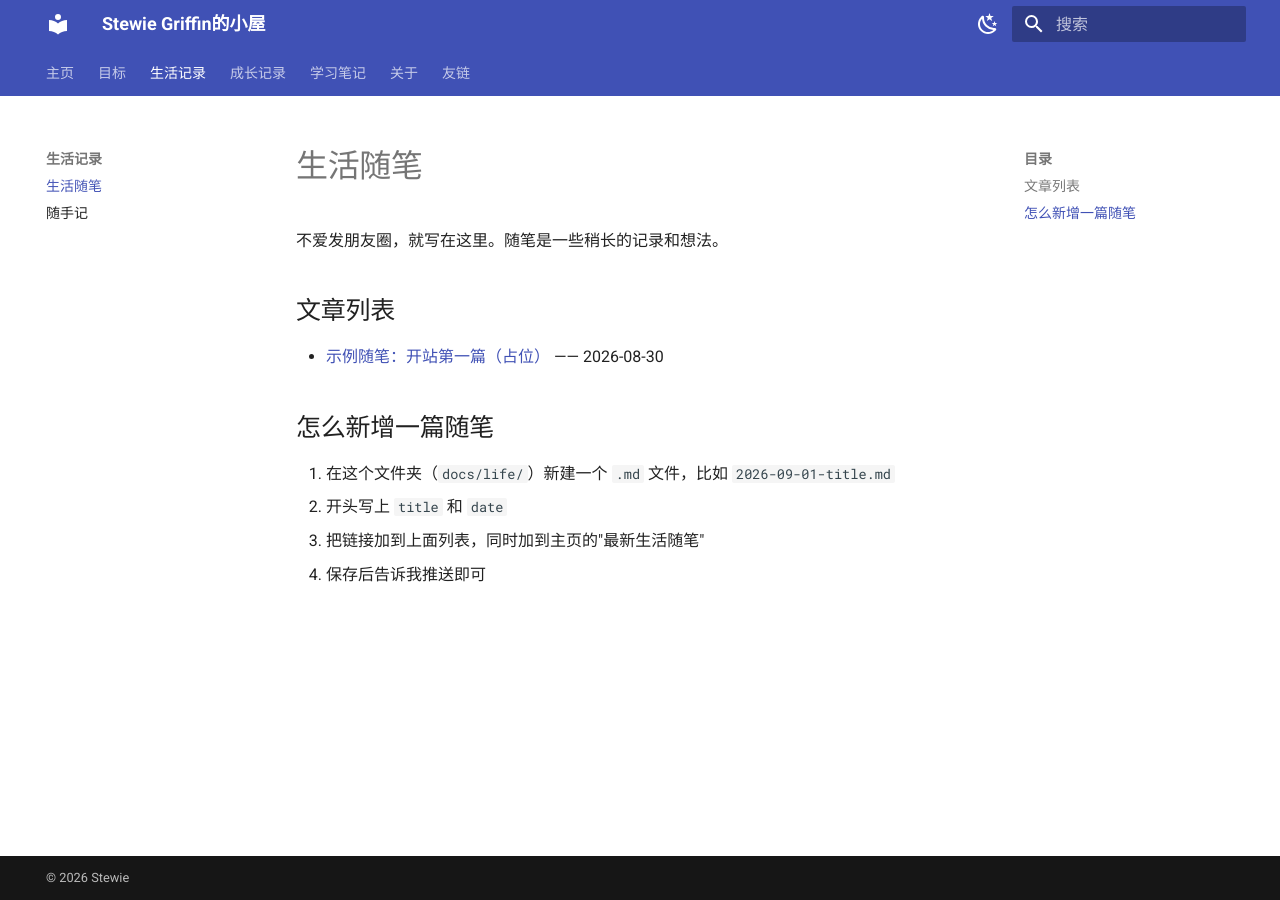
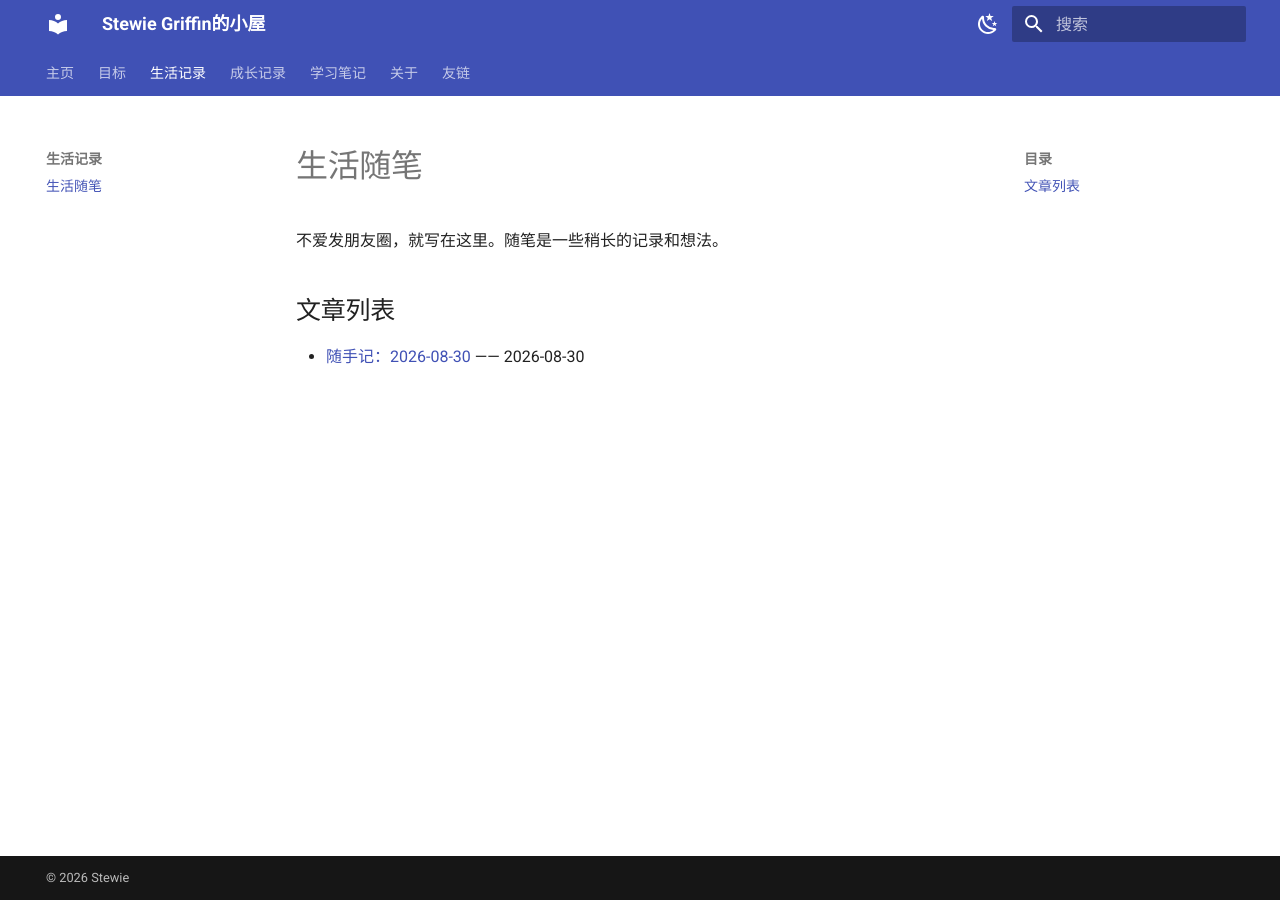
Before and after one commit to Stewie-gyc/Stewie-gyc.github.io, an MkDocs documentation site: the page built from docs/life/index.md, in a window 1280 px wide. Built offline with MkDocs 1.6.1 and Material for MkDocs 9.7.7, drawn with Linux system fonts in a browser that asks for light colours.

Commit message:
整理生活记录：8月30日随手记改为独立文章并修正链接

```diff
--- a/docs/life/index.md
+++ b/docs/life/index.md
@@ -4,11 +4,4 @@
 
 ## 文章列表
 
-- [示例随笔：开站第一篇（占位）](example-essay.md) —— 2026-08-30
-
-## 怎么新增一篇随笔
-
-1. 在这个文件夹（`docs/life/`）新建一个 `.md` 文件，比如 `2026-09-01-title.md`
-2. 开头写上 `title` 和 `date`
-3. 把链接加到上面列表，同时加到主页的"最新生活随笔"
-4. 保存后告诉我推送即可
+- [随手记：2026-08-30](2026-8-30.md) —— 2026-08-30
--- a/mkdocs.yml
+++ b/mkdocs.yml
@@ -46,7 +46,6 @@ nav:
   - 目标: goals/index.md
   - 生活记录:
       - 生活随笔: life/index.md
-      - 随手记: life/daily.md
   - 成长记录:
       - 进度: growth/index.md
       - 复盘: growth/review.md
```
Also changed, not shown: docs/index.md (+2 -2 lines), docs/life/example-essay.md (deleted, +0 -18 lines), docs/life/2026-8-30.md (renamed from docs/life/daily.md).
